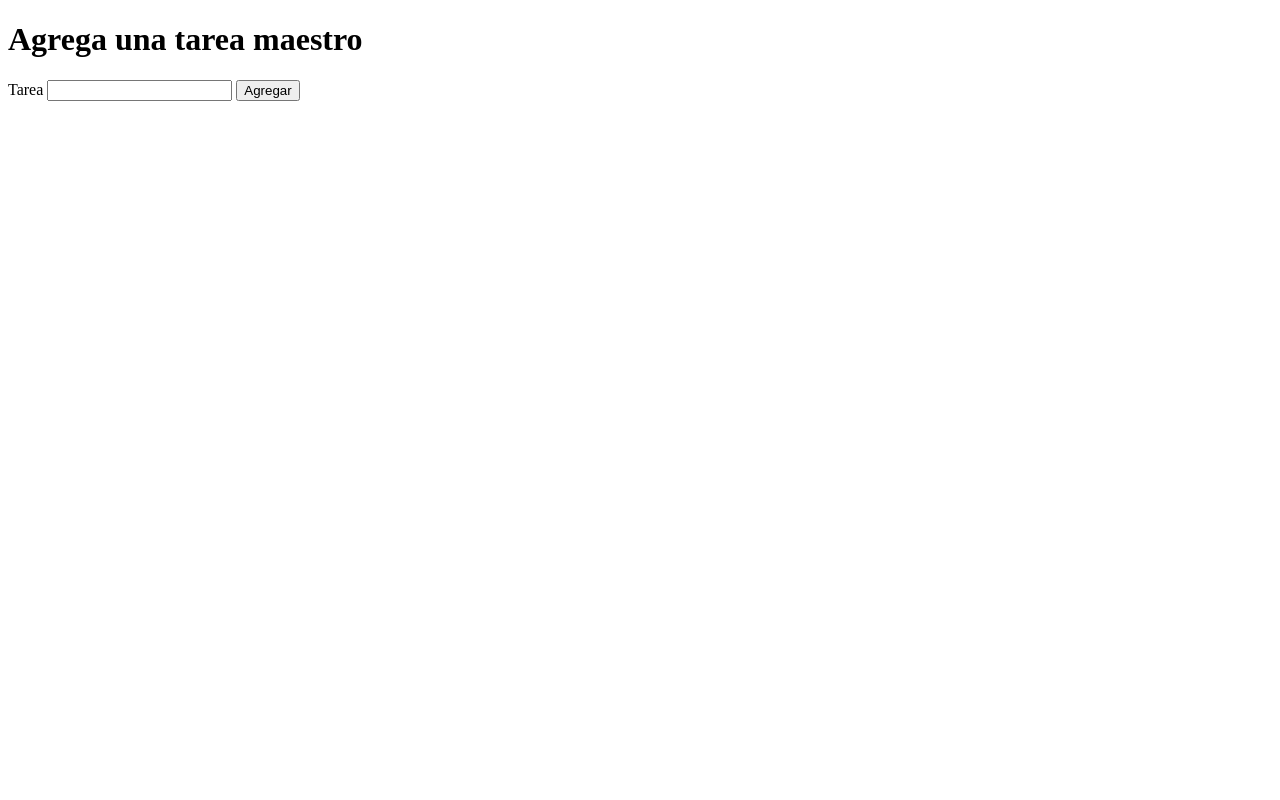
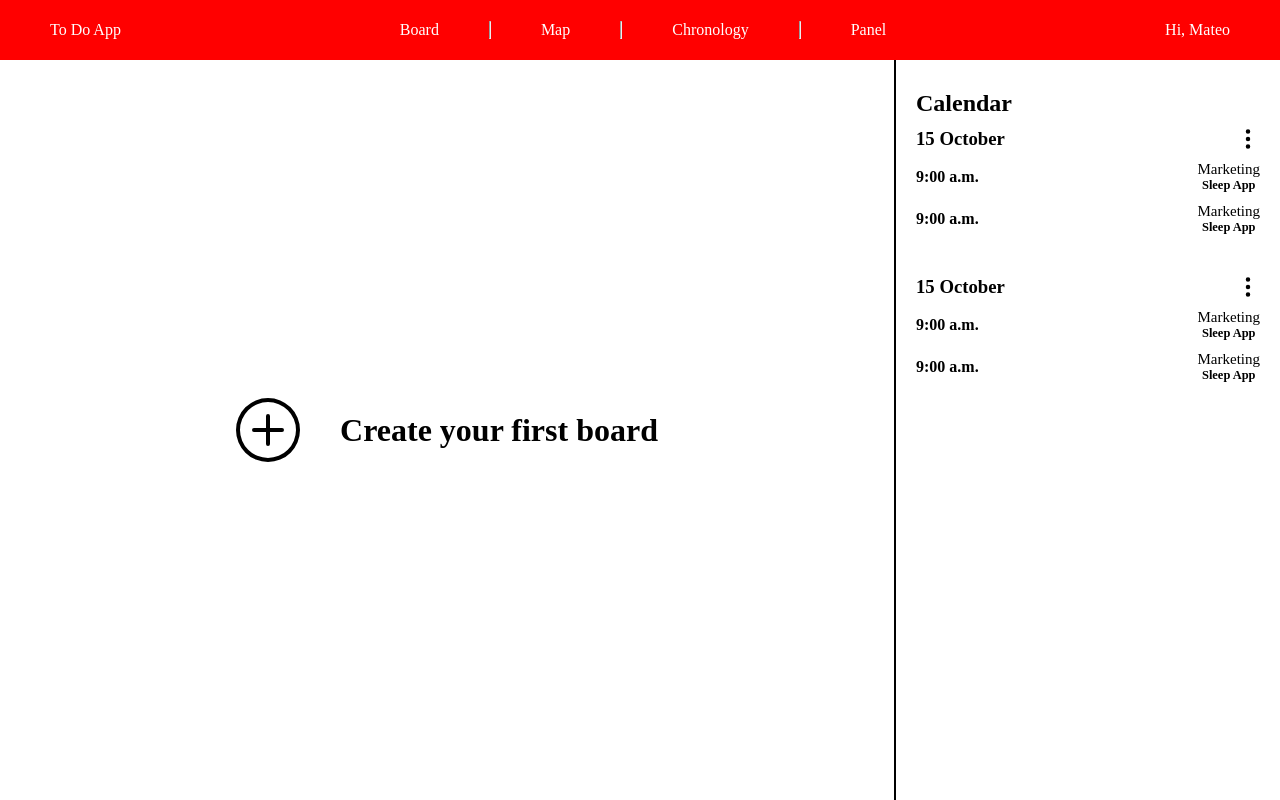
Before and after one commit to mteobranas/todo-app, a website: page index.html in a window 1280 px wide. Drawn offline with Linux system fonts and the light colour scheme.

Commit message:
first design concept

```diff
--- a/index.html
+++ b/index.html
@@ -3,14 +3,135 @@
     <head>
         <meta charset="UTF-8" />
         <meta name="viewport" content="width=device-width, initial-scale=1.0" />
-        <title>Document</title>
+        <title>To Do App</title>
+        <link rel="stylesheet" href="style.css" />
     </head>
     <body>
-        <h1>Agrega una tarea maestro</h1>
-        <form>
-            <label for="task">Tarea</label>
-            <input type="text" name="task" id="task">
-            <input type="submit" value="Agregar">
-        </form>
+        <header>
+            <nav class="nav">
+                <li class="nav-item">
+                    <a class="nav-link" href="#">To Do App</a>
+                </li>
+                <div class="nav-sections">
+                    <li class="nav-item">
+                        <a class="nav-link" href="#">Board</a>
+                    </li>
+                    <hr />
+                    <li class="nav-item">
+                        <a class="nav-link" href="#">Map</a>
+                    </li>
+                    <hr />
+                    <li class="nav-item">
+                        <a class="nav-link" href="#">Chronology</a>
+                    </li>
+                    <hr />
+                    <li class="nav-item">
+                        <a class="nav-link" href="#">Panel</a>
+                    </li>
+                </div>
+                <li class="nav-item">
+                    <a class="nav-link" href="#">Hi, Mateo</a>
+                </li>
+            </nav>
+        </header>
+        <main>
+            <div class="container">
+                <div class="board-container">
+                    <div class="no-board">
+                        <svg
+                            xmlns="http://www.w3.org/2000/svg"
+                            width="64"
+                            height="64"
+                            fill="currentColor"
+                            class="bi bi-plus-circle"
+                            viewBox="0 0 16 16"
+                        >
+                            <path
+                                d="M8 15A7 7 0 1 1 8 1a7 7 0 0 1 0 14zm0 1A8 8 0 1 0 8 0a8 8 0 0 0 0 16z"
+                            />
+                            <path
+                                d="M8 4a.5.5 0 0 1 .5.5v3h3a.5.5 0 0 1 0 1h-3v3a.5.5 0 0 1-1 0v-3h-3a.5.5 0 0 1 0-1h3v-3A.5.5 0 0 1 8 4z"
+                            />
+                        </svg>
+                        <h1>Create your first board</h1>
+                    </div>
+                </div>
+                <aside class="calendar-container">
+                    <h1>Calendar</h1>
+                    <div class="calendar">
+                        <div class="single-calendar">
+                            <div class="calendar-date">
+                                <h3>15 October</h3>
+                                <svg
+                                    xmlns="http://www.w3.org/2000/svg"
+                                    width="24"
+                                    height="24"
+                                    fill="black"
+                                    class="bi bi-three-dots-vertical"
+                                    viewBox="0 0 16 16"
+                                >
+                                    <path
+                                        d="M9.5 13a1.5 1.5 0 1 1-3 0 1.5 1.5 0 0 1 3 0zm0-5a1.5 1.5 0 1 1-3 0 1.5 1.5 0 0 1 3 0zm0-5a1.5 1.5 0 1 1-3 0 1.5 1.5 0 0 1 3 0z"
+                                    />
+                                </svg>
+                            </div>
+                            <div class="calendar-content">
+                                <div class="task-date">
+                                    <h4>9:00 a.m.</h4>
+                                </div>
+                                <div class="task-info">
+                                    <p>Marketing</p>
+                                    <h5>Sleep App</h5>
+                                </div>
+                            </div>
+                            <div class="calendar-content">
+                                <div class="task-date">
+                                    <h4>9:00 a.m.</h4>
+                                </div>
+                                <div class="task-info">
+                                    <p>Marketing</p>
+                                    <h5>Sleep App</h5>
+                                </div>
+                            </div>
+                        </div>
+                        <div class="single-calendar">
+                            <div class="calendar-date">
+                                <h3>15 October</h3>
+                                <svg
+                                    xmlns="http://www.w3.org/2000/svg"
+                                    width="24"
+                                    height="24"
+                                    fill="black"
+                                    class="bi bi-three-dots-vertical"
+                                    viewBox="0 0 16 16"
+                                >
+                                    <path
+                                        d="M9.5 13a1.5 1.5 0 1 1-3 0 1.5 1.5 0 0 1 3 0zm0-5a1.5 1.5 0 1 1-3 0 1.5 1.5 0 0 1 3 0zm0-5a1.5 1.5 0 1 1-3 0 1.5 1.5 0 0 1 3 0z"
+                                    />
+                                </svg>
+                            </div>
+                            <div class="calendar-content">
+                                <div class="task-date">
+                                    <h4>9:00 a.m.</h4>
+                                </div>
+                                <div class="task-info">
+                                    <p>Marketing</p>
+                                    <h5>Sleep App</h5>
+                                </div>
+                            </div>
+                            <div class="calendar-content">
+                                <div class="task-date">
+                                    <h4>9:00 a.m.</h4>
+                                </div>
+                                <div class="task-info">
+                                    <p>Marketing</p>
+                                    <h5>Sleep App</h5>
+                                </div>
+                            </div>
+                        </div>
+                    </div>
+                </aside>
+            </div>
+        </main>
     </body>
 </html>
--- /dev/null
+++ b/style.css
@@ -0,0 +1,103 @@
+* {
+    box-sizing: border-box;
+    padding: 0;
+    margin: 0;
+}
+
+#show {
+    display: block;
+}
+
+#hide {
+    display: none;
+}
+
+.nav {
+    background-color: red;
+    height: 60px;
+    display: flex;
+    justify-content: space-between;
+    align-items: center;
+    padding: 10px 50px;
+}
+
+.nav-item {
+    list-style: none;
+}
+
+.nav-link {
+    color: white;
+    font-size: 16px;
+    text-decoration: none;
+}
+
+.nav-sections {
+    display: flex;
+    gap: 50px;
+}
+
+.container {
+    display: flex;
+    justify-content: space-between;
+}
+
+.calendar-container {
+    width: 30vw;
+    padding: 30px 20px;
+    display: flex;
+    flex-direction: column;
+    gap: 10px;
+}
+
+.calendar {
+    display: flex;
+    flex-direction: column;
+    gap: 40px;
+}
+
+.single-calendar {
+    display: flex;
+    flex-direction: column;
+    gap: 10px;
+}
+
+.calendar-date {
+    display: flex;
+    justify-content: space-between;
+    align-items: center;
+}
+
+.calendar-content {
+    display: flex;
+    justify-content: space-between;
+    align-items: center;
+}
+
+.task-date {
+    display: flex;
+    align-items: center;
+    width: 50%;
+    height: 32px;
+    border-right: 4px solid white;
+}
+
+.task-info {
+    height: 32px;
+    font-size: 15px;
+    display: flex;
+    flex-direction: column;
+    align-items: center;
+}
+
+.board-container {
+    width: 70vw;
+}
+
+.no-board {
+    height: calc(100vh - 60px);
+    display: flex;
+    border-right: 2px solid black;
+    justify-content: center;
+    align-items: center;
+    gap: 40px;
+}
```
